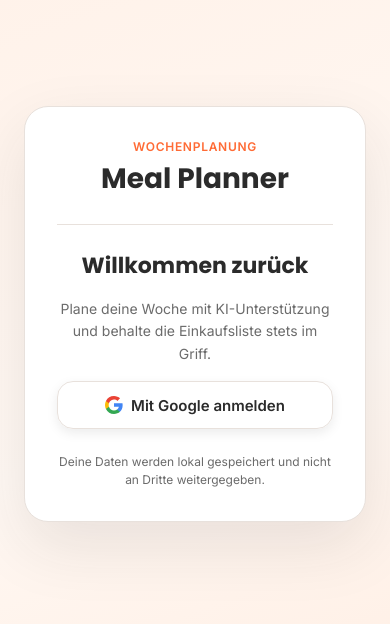
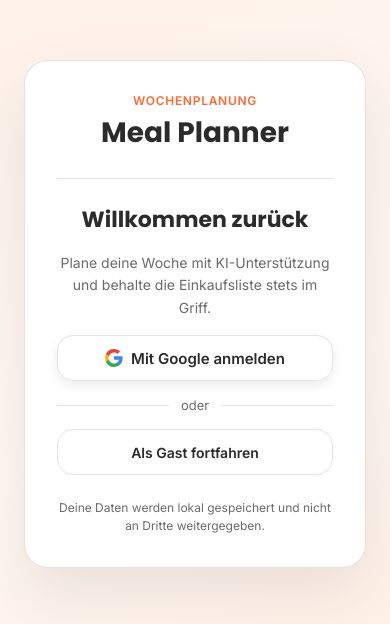
Before and after one commit to marcostockerglp-cpu/meal-planner, a React (Vite) app in the folder apps/web/: page / in a window 390 px wide. Shown: the part 108-732 px from the top of the page. Built offline with nearby package versions, Linux system fonts and the light colour scheme; no server answers.

Commit message:
feat: guest login option + mobile responsive improvements

```diff
--- a/apps/web/src/App.tsx
+++ b/apps/web/src/App.tsx
@@ -107,7 +107,7 @@ function mapApiRecipesToUiRecipes(recipes: Awaited<ReturnType<typeof requestMeal
 }
 
 export default function App() {
-  const { user, loading: authLoading } = useAuth();
+  const { user, isGuest, loading: authLoading } = useAuth();
 
   if (authLoading) {
     return (
@@ -117,7 +117,7 @@ export default function App() {
     );
   }
 
-  if (!user) return <LoginPage />;
+  if (!user && !isGuest) return <LoginPage />;
 
   return <AuthenticatedApp />;
 }
--- a/apps/web/src/components/AppLayout.tsx
+++ b/apps/web/src/components/AppLayout.tsx
@@ -15,7 +15,7 @@ type Props = {
 };
 
 export function AppLayout({ children }: Props) {
-  const { user, signOut } = useAuth();
+  const { user, isGuest, signOut } = useAuth();
 
   return (
     <div className="appShell">
@@ -38,9 +38,11 @@ export function AppLayout({ children }: Props) {
                 </NavLink>
               ))}
             </nav>
-            {user && (
+            {(user || isGuest) && (
               <div className="userChip">
-                {user.photoURL ? (
+                {isGuest ? (
+                  <div className="userAvatarFallback">G</div>
+                ) : user?.photoURL ? (
                   <img
                     className="userAvatar"
                     src={user.photoURL}
@@ -49,11 +51,11 @@ export function AppLayout({ children }: Props) {
                   />
                 ) : (
                   <div className="userAvatarFallback">
-                    {(user.displayName ?? user.email ?? "U")[0].toUpperCase()}
+                    {(user?.displayName ?? user?.email ?? "U")[0].toUpperCase()}
                   </div>
                 )}
                 <span className="userDisplayName desktopOnly">
-                  {user.displayName?.split(" ")[0] ?? "Nutzer"}
+                  {isGuest ? "Gast" : (user?.displayName?.split(" ")[0] ?? "Nutzer")}
                 </span>
                 <button
                   className="userSignOut"
--- a/apps/web/src/context/AuthContext.tsx
+++ b/apps/web/src/context/AuthContext.tsx
@@ -9,8 +9,10 @@ import { auth, googleProvider } from "../lib/firebase";
 
 type AuthContextValue = {
   user: User | null;
+  isGuest: boolean;
   loading: boolean;
   signInWithGoogle: () => Promise<void>;
+  continueAsGuest: () => void;
   signOut: () => Promise<void>;
 };
 
@@ -18,25 +20,36 @@ const AuthContext = createContext<AuthContextValue | null>(null);
 
 export function AuthProvider({ children }: { children: ReactNode }) {
   const [user, setUser] = useState<User | null>(null);
+  const [isGuest, setIsGuest] = useState(false);
   const [loading, setLoading] = useState(true);
 
   useEffect(() => {
     return onAuthStateChanged(auth, (firebaseUser) => {
       setUser(firebaseUser);
+      if (firebaseUser) setIsGuest(false);
       setLoading(false);
     });
   }, []);
 
   const signInWithGoogle = async () => {
+    setIsGuest(false);
     await signInWithPopup(auth, googleProvider);
   };
 
+  const continueAsGuest = () => {
+    setIsGuest(true);
+  };
+
   const signOut = async () => {
+    if (isGuest) {
+      setIsGuest(false);
+      return;
+    }
     await firebaseSignOut(auth);
   };
 
   return (
-    <AuthContext.Provider value={{ user, loading, signInWithGoogle, signOut }}>
+    <AuthContext.Provider value={{ user, isGuest, loading, signInWithGoogle, continueAsGuest, signOut }}>
       {children}
     </AuthContext.Provider>
   );
--- a/apps/web/src/pages/LoginPage.tsx
+++ b/apps/web/src/pages/LoginPage.tsx
@@ -2,7 +2,7 @@ import { useState } from "react";
 import { useAuth } from "../context/AuthContext";
 
 export function LoginPage() {
-  const { signInWithGoogle } = useAuth();
+  const { signInWithGoogle, continueAsGuest } = useAuth();
   const [loading, setLoading] = useState(false);
   const [error, setError] = useState("");
 
@@ -48,6 +48,14 @@ export function LoginPage() {
           </button>
 
           {error && <p className="loginError">{error}</p>}
+
+          <div className="loginOrDivider">
+            <span>oder</span>
+          </div>
+
+          <button className="button loginGuestBtn" onClick={continueAsGuest}>
+            Als Gast fortfahren
+          </button>
         </div>
 
         <p className="loginFooter">
--- a/apps/web/src/styles.css
+++ b/apps/web/src/styles.css
@@ -118,6 +118,38 @@
   text-align: center;
   line-height: 1.5;
   margin: 0;
+}
+
+.loginOrDivider {
+  display: flex;
+  align-items: center;
+  gap: 12px;
+  color: var(--text-secondary);
+  font-size: 13px;
+}
+.loginOrDivider::before,
+.loginOrDivider::after {
+  content: "";
+  flex: 1;
+  height: 1px;
+  background: var(--border);
+}
+
+.loginGuestBtn {
+  width: 100%;
+  background: transparent;
+  border: 1.5px solid var(--border);
+  border-radius: var(--radius-pill);
+  padding: 13px 20px;
+  font-size: 14px;
+  font-weight: 600;
+  color: var(--text-secondary);
+  transition: background 0.15s, color 0.15s, border-color 0.15s;
+}
+.loginGuestBtn:hover {
+  background: var(--surface-alt);
+  color: var(--text-primary);
+  border-color: var(--text-secondary);
 }
 
 .loginSpinner {
@@ -967,3 +999,75 @@ a, button, input, textarea, select { font: inherit; }
   .modalActions .button { flex: 1 1 auto; }
   .stepModeText { font-size: 22px; }
 }
+
+/* ── Mobile-first improvements (< 640px) ──────────────────────────────────── */
+@media (max-width: 639px) {
+  /* Spacing */
+  .container { padding: 0 12px 100px; }
+  .pageWithBottomNav { padding-bottom: 108px; }
+  .pageSection { margin-top: 14px; }
+
+  /* Typography */
+  .heroTitle { font-size: 24px; }
+  .plannerTitle { font-size: 22px; }
+  .brandText { font-size: 20px; }
+  .brandKicker { font-size: 12px; }
+  .panelTitle { font-size: 17px; }
+  .recipeName { font-size: 17px; }
+  .sectionTitle { font-size: 16px; }
+
+  /* Header: tighter on mobile */
+  .plannerHeaderInner { padding: 10px 14px; min-height: 60px; gap: 10px; }
+  .stickyTopNav { top: 8px; margin-top: 10px; }
+
+  /* Hero planner section */
+  .heroPlanner { padding: 16px; }
+  .heroParamRow { gap: 8px; }
+  .heroParamCard { padding: 10px 14px; }
+
+  /* Stats grid: 3 cols → 1 col on very small screens */
+  .heroStatsWarm { grid-template-columns: repeat(3, minmax(0,1fr)); gap: 8px; }
+  .statWarmCard { padding: 12px; }
+  .statWarmCard strong { font-size: 22px; }
+  .statWarmCard span { font-size: 12px; }
+
+  /* Panels */
+  .panel { padding: 14px; }
+  .recipeCard { padding: 14px; }
+
+  /* Day cards: stack content vertically */
+  .dayCard { gap: 10px; }
+
+  /* Chips/tags wrapping */
+  .heroParamRow,
+  .tagRow,
+  .plannerNav { flex-wrap: wrap; gap: 6px; }
+
+  /* Buttons: full-width on mobile */
+  .button { min-height: 46px; }
+
+  /* Textarea */
+  .textarea { min-height: 80px; font-size: 15px; }
+
+  /* Shopping grid: always single column */
+  .shoppingGrid { grid-template-columns: 1fr; }
+  .sectionGrid { grid-template-columns: 1fr; }
+
+  /* Modal */
+  .modal { margin: 12px; border-radius: var(--radius-md); }
+  .modalHeaderSticky { padding: 14px 16px; }
+
+  /* Bottom tab bar: slightly bigger touch targets */
+  .bottomTabBar { padding: 6px; gap: 4px; }
+  .bottomTab { padding: 10px 8px; font-size: 12px; }
+
+  /* Step controls: bigger touch targets */
+  .stepBtn { width: 36px; height: 36px; font-size: 18px; }
+
+  /* Loading overlay */
+  .loadingCard { padding: 16px; gap: 12px; }
+
+  /* Planner: action buttons stacked */
+  .dayCardActions { flex-direction: column; gap: 6px; }
+  .dayCardActions .button { width: 100%; }
+}
```
